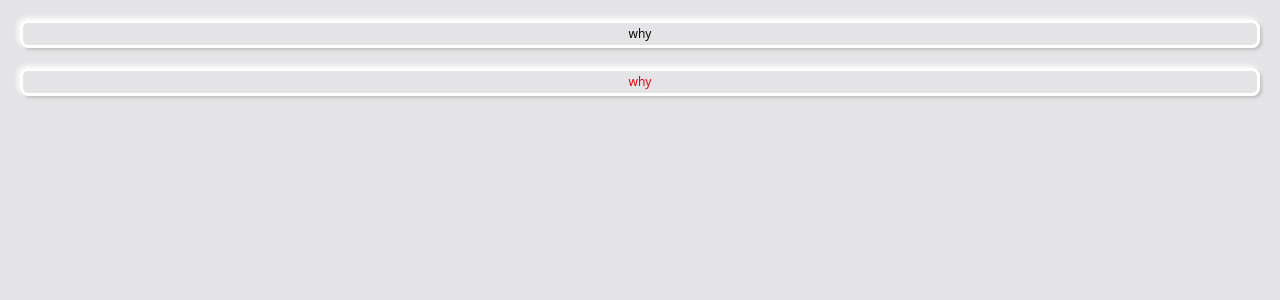
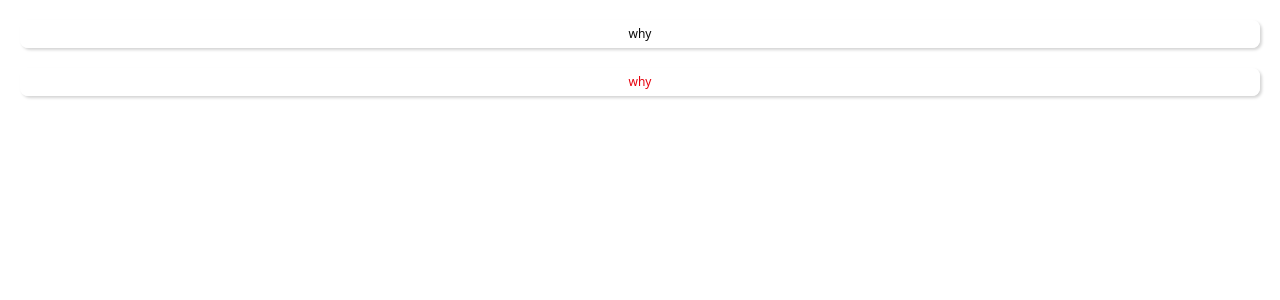
Before and after one commit to arrifat346afs/game-ui, a React (Vite) app: page / in a window 1280 px wide. Shown: the top 300 px of the page. Built offline with nearby package versions, Linux system fonts and the light colour scheme.

Commit message:
Updates: 2026-03-29T06:46:04.552Z

```diff
--- a/src/App.tsx
+++ b/src/App.tsx
@@ -2,7 +2,7 @@ import { Button } from "@/components/ui/button"
 
 export function App() {
   return (
-    <div className="bg-zinc-200 flex flex-col w-screen h-screen gap-5 p-5">
+    <div className=" flex flex-col w-screen h-screen gap-5 p-5">
       {/* Row 1 */}
       <Button variant="default" >why</Button>
       <Button variant="destructive">why</Button>
```
